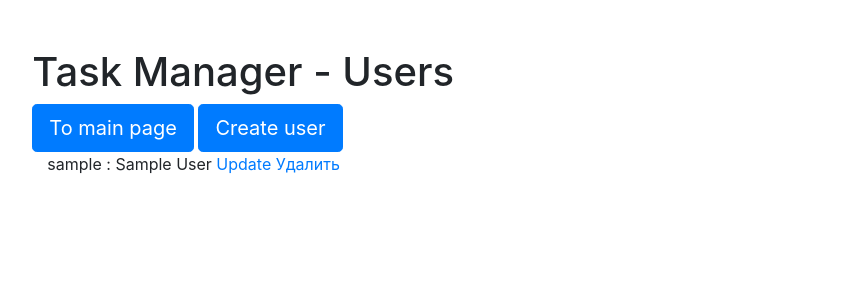
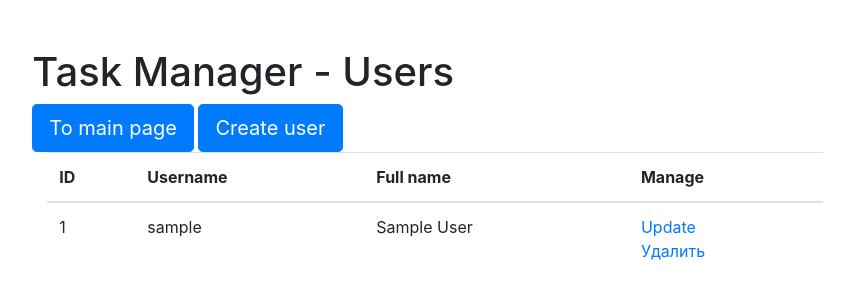
Before and after one commit to dmitriy-ga/python-project-52, a Django app: page /users/ in a window 1280 px wide. Shown: the top 300 px of the page, without its empty margins (205-1059 px from the left). Run offline with Django 4.2, Linux system fonts and the light colour scheme; tables that the repository leaves empty hold one stand-in row (values such as "Sample post"); some libraries are stand-ins or nearby versions.

Commit message:
Testing table in users index

```diff
--- a/task_manager/templates/users/index.html
+++ b/task_manager/templates/users/index.html
@@ -6,13 +6,31 @@
 <a class="btn btn-primary btn-lg" href="{% url 'main_page' %}">{% translate "To main page" %}</a>
 <a class="btn btn-primary btn-lg" href="{% url 'users_create' %}">{% translate "Create user" %}</a>
 
+{% if users %}
 <div class="container">
     <main>
-        {% for user in users %}
-        <p>{{ user.username }} : {{ user.get_full_name }}
-            <a href="{% url 'users_update' user.id %}">{% translate "Update" %}</a>
-            <a href="{% url 'users_delete' user.id %}">{% translate "Delete" %}</a></p>
-        {% endfor %}
+        <table class="table">
+            <thead>
+            <tr>
+                <th>ID</th>
+                <th>{% translate "Username" %}</th>
+                <th>{% translate "Full name" %}</th>
+                <th>{% translate "Manage" %}</th>
+            </tr>
+            </thead>
+            <tbody>
+            {% for user in users %}
+            <tr>
+                <td>{{ user.id }}</td>
+                <td>{{ user.username }}</td>
+                <td>{{ user.get_full_name }}</td>
+                <td><a href="{% url 'users_update' user.id %}">{% translate "Update" %}</a><br>
+                    <a href="{% url 'users_delete' user.id %}">{% translate "Delete" %}</a></td>
+            </tr>
+            {% endfor %}
+            </tbody>
+        </table>
     </main>
 </div>
+{% endif %}
 {% endblock content %}
```
Also changed, not shown: task_manager/locale/ru/LC_MESSAGES/django.po, 1 other file.
